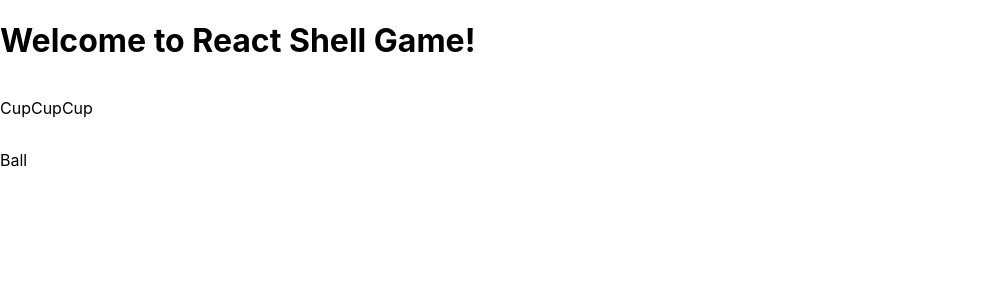
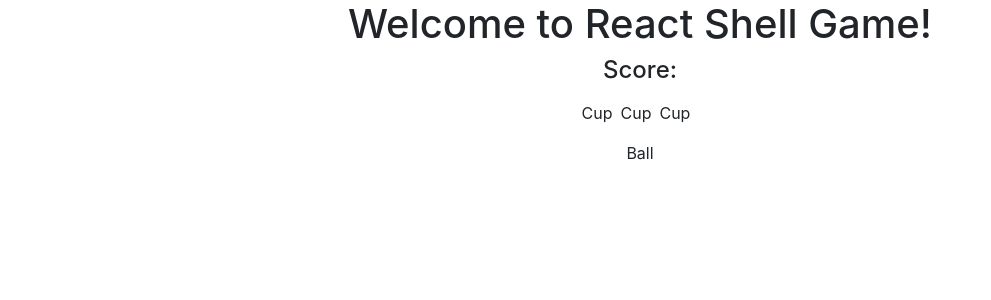
Before and after one commit to scalabw/react-context-hooks-shell-game-ts, a React (Create React App) app: page / in a window 1280 px wide. Shown: the top 300 px of the page, without its empty margins (0-991 px from the left). Built offline with nearby package versions, Linux system fonts and the light colour scheme.

Commit message:
Improve styling and add score component

```diff
--- a/package.json
+++ b/package.json
@@ -10,6 +10,7 @@
     "@types/node": "^12.0.0",
     "@types/react": "^16.9.0",
     "@types/react-dom": "^16.9.0",
+    "bootstrap": "^4.4.1",
     "react": "^16.12.0",
     "react-dom": "^16.12.0",
     "react-scripts": "3.3.0",
--- a/src/App.css
+++ b/src/App.css
@@ -1,3 +1,6 @@
 .Inline {
   display: inline-block;
 }
+.App {
+  text-align: center;
+}
--- a/src/App.tsx
+++ b/src/App.tsx
@@ -1,7 +1,8 @@
 import React from "react";
-import logo from "./logo.svg";
+import Board from "./containers/Board";
+
 import "./App.css";
-import Board from "./containers/Board";
+import "bootstrap/dist/css/bootstrap.min.css";
 
 const App: React.FC = () => {
   return (
--- /dev/null
+++ b/src/components/Score.tsx
@@ -0,0 +1,10 @@
+import React from "react";
+
+const Score: React.FC = props => (
+  <>
+    <h4>Score: </h4>
+    <p>{}</p>
+  </>
+);
+
+export default Score;
--- a/src/containers/Board.tsx
+++ b/src/containers/Board.tsx
@@ -2,18 +2,20 @@ import React from "react";
 import Header from "../components/Header";
 import Cup from "../components/Cup";
 import Ball from "../components/Ball";
+import Score from "../components/Score";
 
 const Board: React.FC = () => {
   return (
     <>
       <Header />
-      <div className="Inline">
+      <Score />
+      <div className="Inline mr-2">
         <Cup />
       </div>
-      <div className="Inline">
+      <div className="Inline mr-2">
         <Cup />
       </div>
-      <div className="Inline">
+      <div className="Inline mr-2">
         <Cup />
       </div>
 
```
